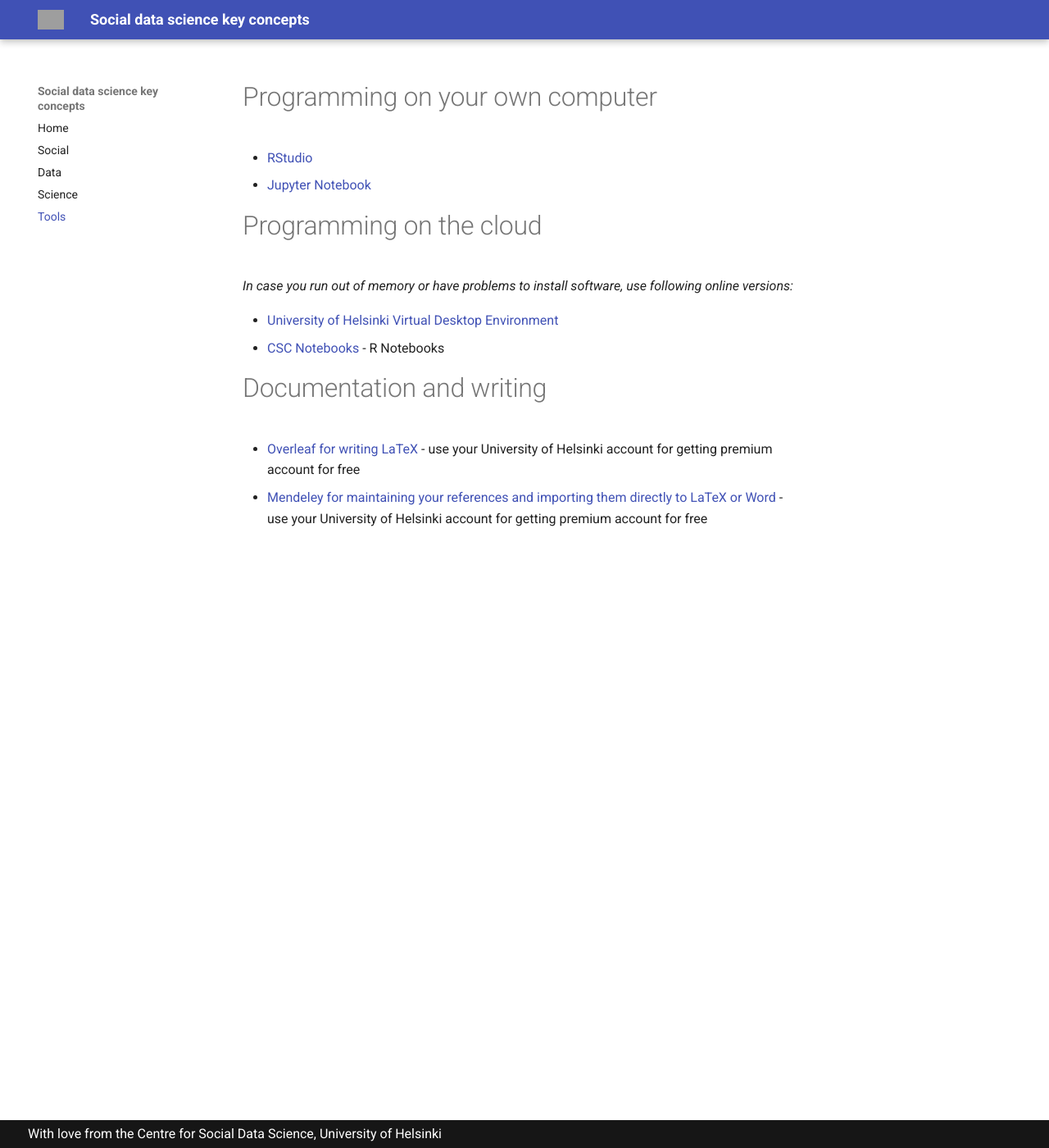
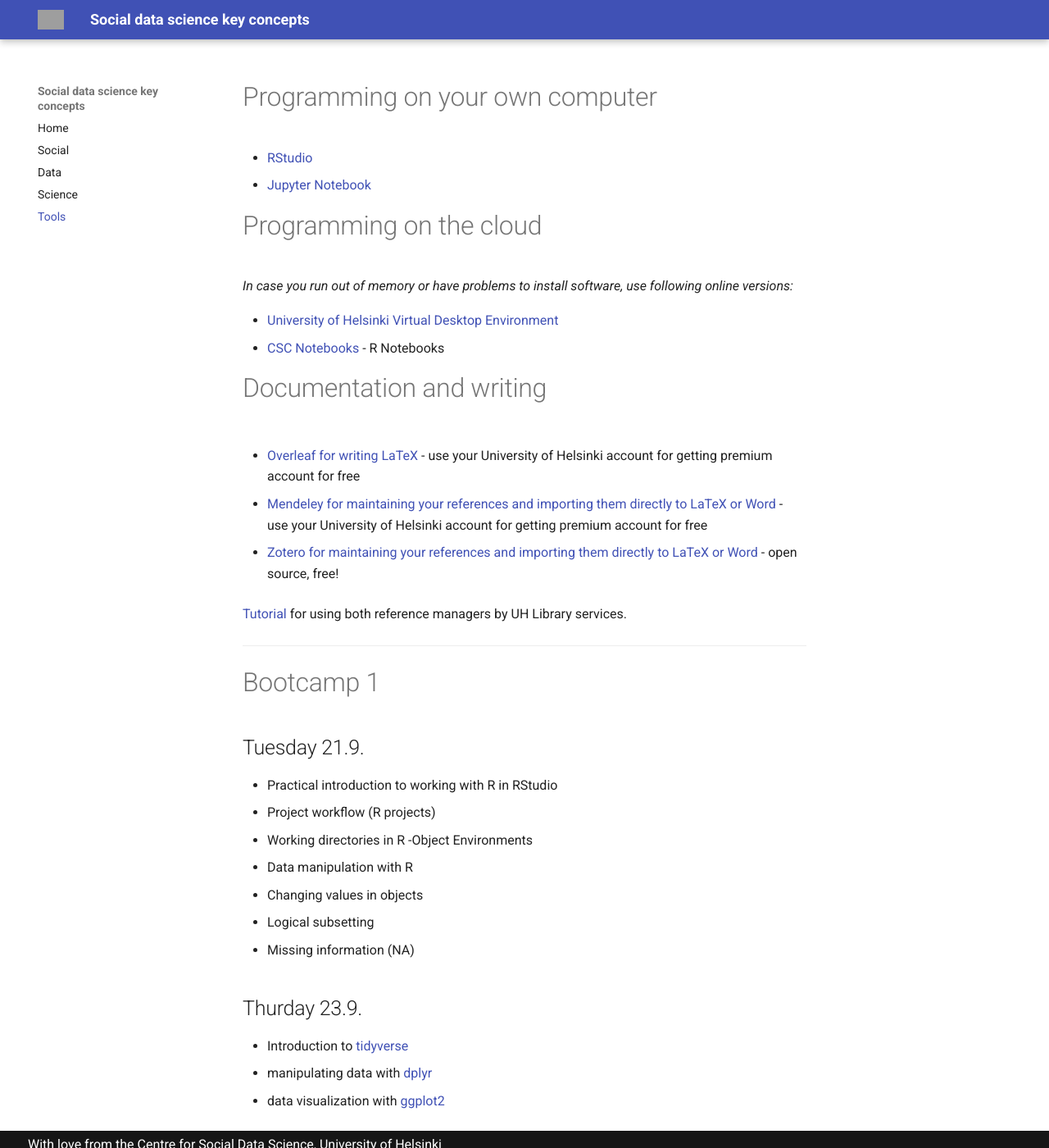
Before and after one commit to uh-csds/key-concepts, an MkDocs documentation site: the page built from docs/tools.md, in a window 1280 px wide and 1400 px high. Shown: the whole window at 82% size. Built offline with MkDocs 1.6.1 and Material for MkDocs 9.7.7, drawn with Linux system fonts in a browser that asks for light colours; grey boxes are pictures that could not be loaded.

Commit message:
update tools with Zotero and bootcamp schedule

```diff
--- a/docs/tools.md
+++ b/docs/tools.md
@@ -13,4 +13,31 @@ _In case you run out of memory or have problems to install software, use followi
 # Documentation and writing
 
 * [Overleaf for writing LaTeX](https://www.overleaf.com/) - use your University of Helsinki account for getting premium account for free
+
 * [Mendeley for maintaining your references and importing them directly to LaTeX or Word](https://mendeley.com) - use your University of Helsinki account for getting premium account for free
+
+* [Zotero for maintaining your references and importing them directly to LaTeX or Word](https://www.zotero.org/) - open source, free!
+
+[Tutorial](https://www2.helsinki.fi/en/helsinki-university-library/library-for-researchers/reference-management-software) for using both reference managers by UH Library services.
+
+---
+
+# Bootcamp 1
+
+## Tuesday 21.9.
+
+- Practical introduction to working with R in RStudio
+  - Project workflow (R projects)
+  - Working directories in R
+  -Object Environments
+
+- Data manipulation with R
+  - Changing values in objects
+  - Logical subsetting
+  - Missing information (NA)
+
+## Thurday 23.9.
+
+ - Introduction to [tidyverse](https://www.tidyverse.org/)
+  - manipulating data with [dplyr](https://dplyr.tidyverse.org/)
+  - data visualization with [ggplot2](https://ggplot2.tidyverse.org/)
```
